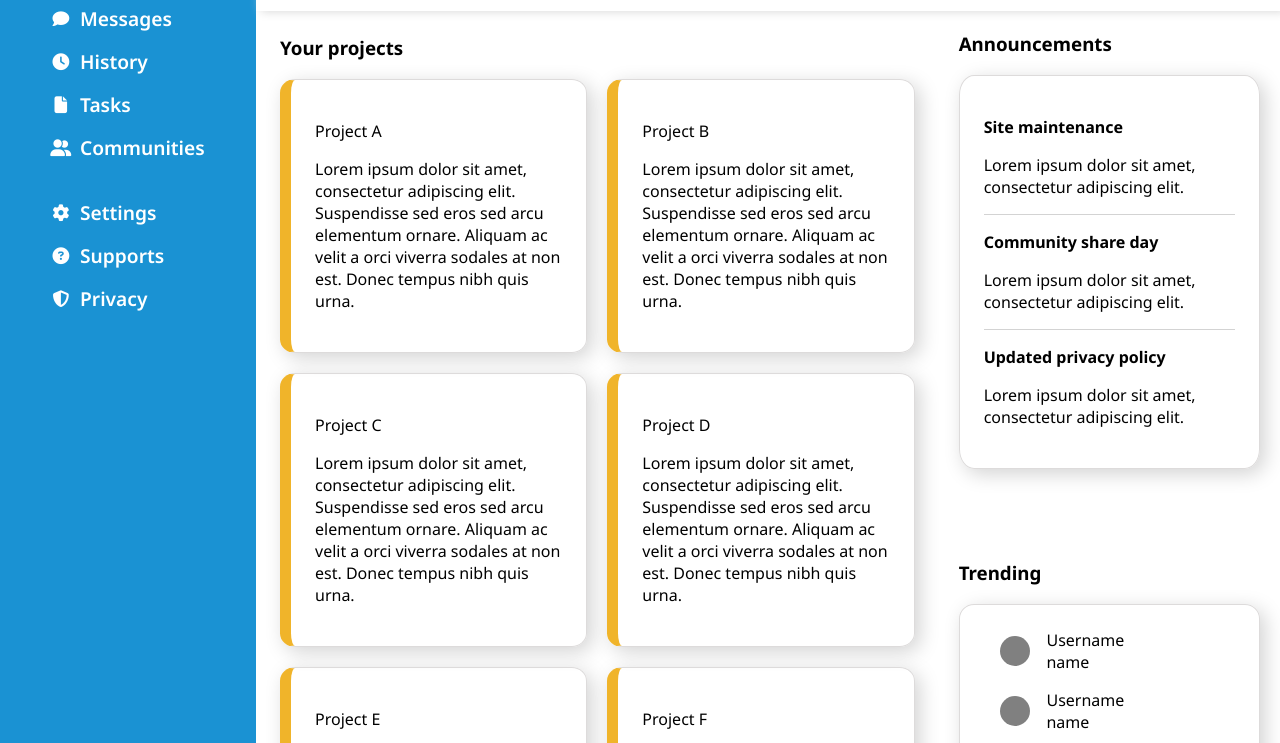
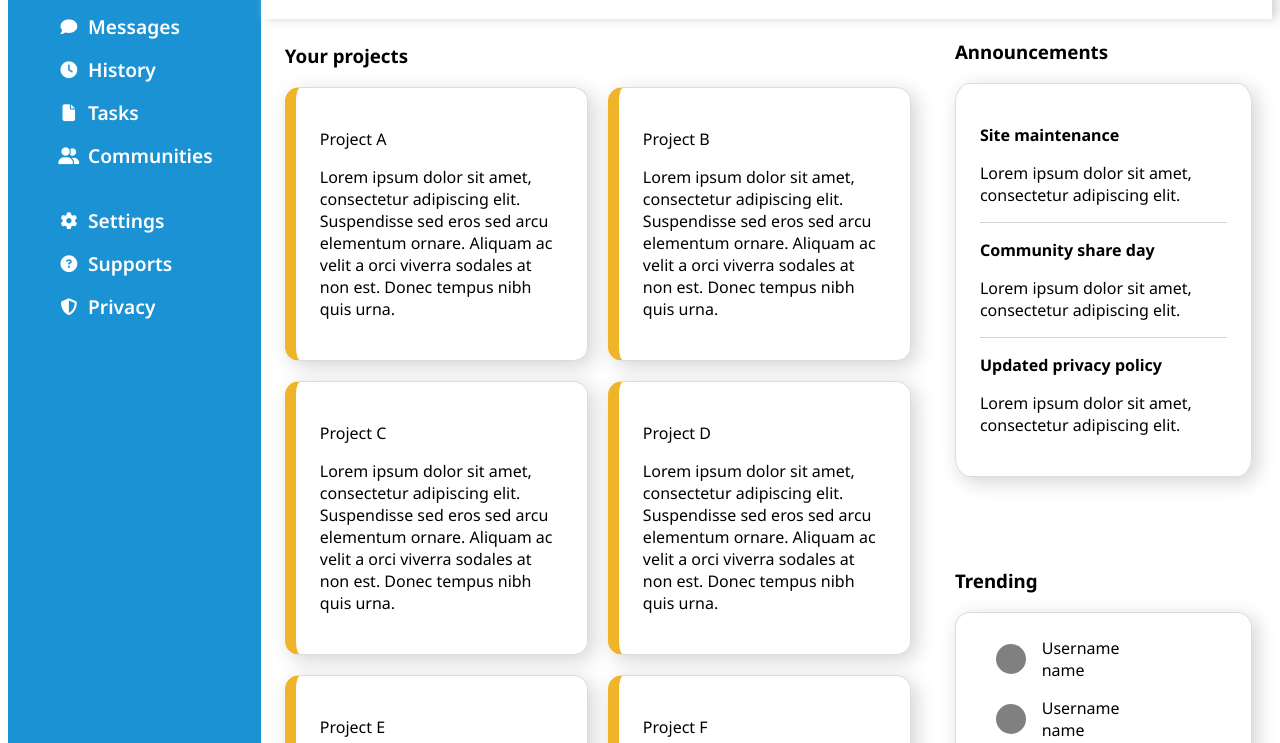
Before and after one commit to farhanreynaldo/admin-dashboard, a plain HTML site: page index.html in a window 1280 px wide. Shown: the part 182-925 px from the top of the page. Drawn offline with Linux system fonts and the light colour scheme.

Commit message:
change box sizing

```diff
--- a/style.css
+++ b/style.css
@@ -10,10 +10,11 @@
     font-family: "Noto Sans", sans-serif;
 }
 
-body {
-    box-sizing: content-box;
-    margin: 0;
-    padding: 0;
+
+*,
+*::before,
+*::after {
+    box-sizing: border-box;
 }
 
 .container {
```
